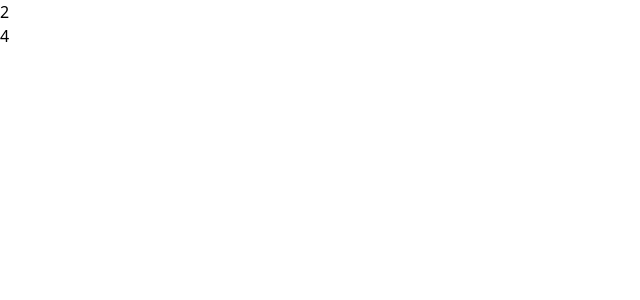
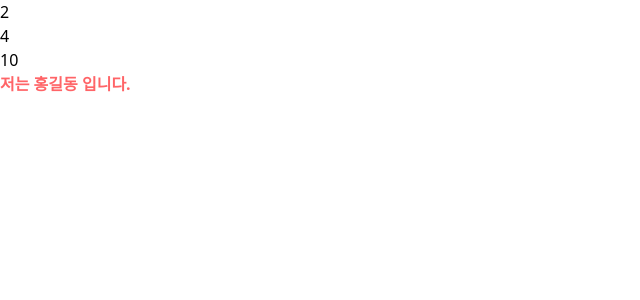
Before and after one commit to yu-rim98/sesac-learning, a React (Vite) app in the folder week03/react/my-react-app/: page / in a window 1280 px wide. Shown: the top 300 px of the page, without its empty margins (0-640 px from the left). Built offline with nearby package versions, Linux system fonts and the light colour scheme.

Commit message:
표현식 활용

```diff
--- a/week03/react/my-react-app/src/components/jsx/InterPolation.jsx
+++ b/week03/react/my-react-app/src/components/jsx/InterPolation.jsx
@@ -1,6 +1,11 @@
 import React from "react";
 
 export default function InterPolation() {
+  const number = 10;
+
+  function greet(name) {
+    return <p className="text-red-400 font-bold">저는 {name} 입니다.</p>;
+  }
   return (
     <div>
       {/* JSX 보간법(Interpolation) */}
@@ -8,6 +13,8 @@ export default function InterPolation() {
       <p>{2 * 2}</p>
       <p>{1 === 1}</p>
       <p>{1 > 2}</p>
+      <p>{number}</p>
+      {greet("홍길동")}
     </div>
   );
 }
```
